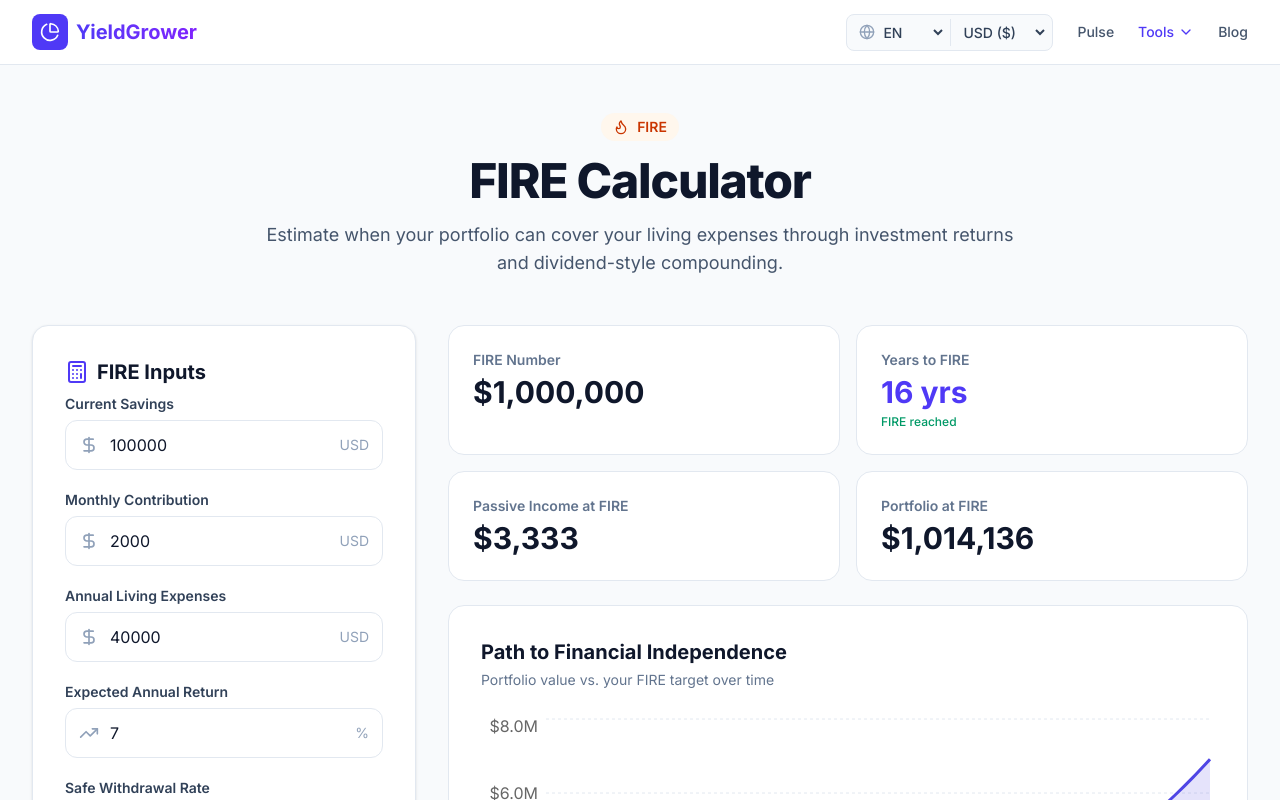
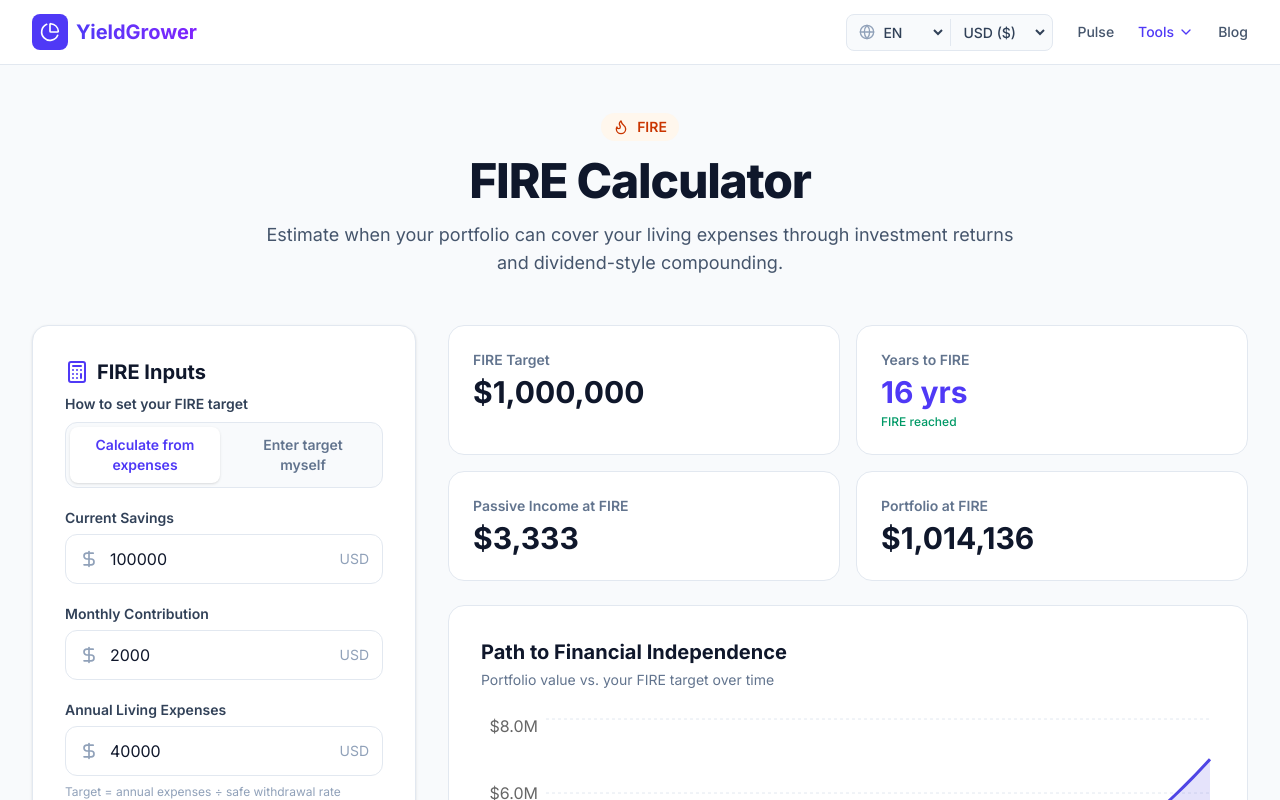
Before and after one commit to taehunt/dividend-calculator, a Next.js app: page /fire in a window 1280 px wide. Shown: the top 800 px of the page. Built offline with nearby package versions, Linux system fonts and the light colour scheme.

Commit message:
Allow manual FIRE target amount

```diff
--- a/src/app/fire/page.tsx
+++ b/src/app/fire/page.tsx
@@ -24,6 +24,8 @@ import NumberField from "@/components/NumberField";
 import CurrencyIcon from "@/components/CurrencyIcon";
 import { useMoneyValue } from "@/hooks/useMoneyValue";
 
+type TargetMode = "auto" | "manual";
+
 const copy = {
   en: {
     title: "FIRE Calculator",
@@ -37,7 +39,7 @@ const copy = {
     safeWithdraw: "Safe Withdrawal Rate",
     maxYears: "Max Years to Project",
     years: "Yrs",
-    fireNumber: "FIRE Number",
+    fireNumber: "FIRE Target",
     yearsToFire: "Years to FIRE",
     monthlyIncome: "Passive Income at FIRE",
     portfolioAtFire: "Portfolio at FIRE",
@@ -48,9 +50,15 @@ const copy = {
     reached: "FIRE reached",
     notReached: "Not reached in projection window",
     invalidSwr: "Enter a withdrawal rate above 0%",
+    invalidTarget: "Enter a FIRE target above 0",
+    targetMode: "How to set your FIRE target",
+    modeAuto: "Calculate from expenses",
+    modeManual: "Enter target myself",
+    customTarget: "FIRE Target Amount",
+    autoHint: "Target = annual expenses ÷ safe withdrawal rate",
     tipTitle: "How this calculator works",
     tipBody:
-      "Your FIRE number is annual expenses divided by the safe withdrawal rate. The chart projects monthly contributions and compound growth until your portfolio crosses that target.",
+      "Choose automatic target (expenses ÷ withdrawal rate) or type your own FIRE number. The chart projects contributions and growth until your portfolio crosses that target.",
   },
   ko: {
     title: "FIRE 조기은퇴 계산기",
@@ -75,9 +83,15 @@ const copy = {
     reached: "FIRE 도달",
     notReached: "계산 기간 내 미도달",
     invalidSwr: "안전 인출률은 0%보다 커야 합니다",
+    invalidTarget: "FIRE 목표 금액은 0보다 커야 합니다",
+    targetMode: "FIRE 목표 설정 방식",
+    modeAuto: "생활비로 자동 계산",
+    modeManual: "목표 금액 직접 입력",
+    customTarget: "FIRE 목표 금액",
+    autoHint: "목표 = 연간 생활비 ÷ 안전 인출률",
     tipTitle: "계산 방식",
     tipBody:
-      "FIRE 목표 금액 = 연간 생활비 ÷ 안전 인출률입니다. 월 저축과 복리 수익을 반영해 목표가 넘는 시점을 찾습니다.",
+      "생활비÷인출률로 목표를 자동 계산하거나, 원하는 FIRE 목표 금액을 직접 입력할 수 있습니다. 월 저축과 복리로 그 목표에 도달하는 시점을 찾습니다.",
   },
 };
 
@@ -86,19 +100,30 @@ export default function FireCalculatorPage() {
   const [currentSavings, setCurrentSavings] = useMoneyValue(100000);
   const [monthlyContribution, setMonthlyContribution] = useMoneyValue(2000);
   const [annualExpenses, setAnnualExpenses] = useMoneyValue(40000);
+  const [customTarget, setCustomTarget] = useMoneyValue(1_000_000);
   const [expectedReturn, setExpectedReturn] = useState(7);
   const [safeWithdraw, setSafeWithdraw] = useState(4);
   const [maxYears, setMaxYears] = useState(40);
+  const [targetMode, setTargetMode] = useState<TargetMode>("auto");
 
   const t = copy[lang];
   const moneySuffix = currency === "KRW" ? "원" : "USD";
 
+  const calculatedTarget =
+    safeWithdraw > 0 ? annualExpenses / (safeWithdraw / 100) : null;
+
   const result = useMemo(() => {
-    // SWR of 0% makes FIRE number undefined (expenses ÷ 0).
     const swrValid = safeWithdraw > 0;
-    const fireNumber = swrValid
-      ? annualExpenses / (safeWithdraw / 100)
-      : null;
+    let fireNumber: number | null = null;
+
+    if (targetMode === "manual") {
+      fireNumber = customTarget > 0 ? customTarget : null;
+    } else if (swrValid) {
+      fireNumber = annualExpenses / (safeWithdraw / 100);
+    }
+
+    const targetValid =
+      fireNumber !== null && Number.isFinite(fireNumber) && fireNumber > 0;
 
     let balance = currentSavings;
     const monthlyRate = expectedReturn / 100 / 12;
@@ -120,44 +145,47 @@ export default function FireCalculatorPage() {
       rows.push({
         year,
         portfolio: rounded,
-        fireTarget:
-          fireNumber !== null && Number.isFinite(fireNumber)
-            ? Math.round(fireNumber)
-            : null,
+        fireTarget: targetValid ? Math.round(fireNumber!) : null,
       });
 
-      if (
-        fireNumber !== null &&
-        Number.isFinite(fireNumber) &&
-        yearsToFire === null &&
-        balance >= fireNumber
-      ) {
+      if (targetValid && yearsToFire === null && balance >= fireNumber!) {
         yearsToFire = year;
         portfolioAtFire = rounded;
       }
     }
 
+    // Passive income estimate at FIRE
+    let monthlyIncome = Math.round((annualExpenses || 0) / 12);
+    if (targetMode === "manual" && targetValid && swrValid) {
+      monthlyIncome = Math.round((fireNumber! * (safeWithdraw / 100)) / 12);
+    }
+
     return {
-      fireNumber:
-        fireNumber !== null && Number.isFinite(fireNumber)
-          ? Math.round(fireNumber)
-          : null,
+      fireNumber: targetValid ? Math.round(fireNumber!) : null,
       yearsToFire,
       portfolioAtFire:
         yearsToFire === null
           ? Math.round(rows[rows.length - 1]?.portfolio || currentSavings)
           : portfolioAtFire,
-      monthlyIncome: Math.round((annualExpenses || 0) / 12),
+      monthlyIncome,
       rows,
-      swrValid,
+      targetValid,
+      invalidReason:
+        targetMode === "auto" && !swrValid
+          ? ("swr" as const)
+          : targetMode === "manual" && !(customTarget > 0)
+            ? ("target" as const)
+            : null,
     };
   }, [
     annualExpenses,
     currentSavings,
+    customTarget,
     expectedReturn,
     maxYears,
     monthlyContribution,
     safeWithdraw,
+    targetMode,
   ]);
 
   const formatCurrency = (value: number) => {
@@ -179,6 +207,16 @@ export default function FireCalculatorPage() {
     if (Math.abs(value) >= 100_000_000)
       return `₩${(value / 100_000_000).toFixed(1)}억`;
     return `₩${(value / 10_000).toFixed(0)}만`;
+  };
+
+  const selectMode = (mode: TargetMode) => {
+    if (mode === "manual" && calculatedTarget !== null && Number.isFinite(calculatedTarget)) {
+      setCustomTarget(Math.round(calculatedTarget));
+    }
+    if (mode === "auto" && customTarget > 0 && safeWithdraw > 0) {
+      // optional: leave expenses as-is; user may have set custom independently
+    }
+    setTargetMode(mode);
   };
 
   return (
@@ -207,6 +245,37 @@ export default function FireCalculatorPage() {
               <Calculator className="w-6 h-6 text-indigo-600" />
               <h2 className="text-xl font-bold text-slate-900">{t.inputs}</h2>
             </div>
+
+            <div>
+              <p className="block text-sm font-semibold text-slate-700 mb-2">
+                {t.targetMode}
+              </p>
+              <div className="grid grid-cols-2 gap-2 p-1 bg-slate-50 border border-slate-200 rounded-xl">
+                <button
+                  type="button"
+                  onClick={() => selectMode("auto")}
+                  className={`px-3 py-2 rounded-lg text-xs sm:text-sm font-semibold transition-colors ${
+                    targetMode === "auto"
+                      ? "bg-white text-indigo-600 shadow-sm"
+                      : "text-slate-500 hover:text-slate-700"
+                  }`}
+                >
+                  {t.modeAuto}
+                </button>
+                <button
+                  type="button"
+                  onClick={() => selectMode("manual")}
+                  className={`px-3 py-2 rounded-lg text-xs sm:text-sm font-semibold transition-colors ${
+                    targetMode === "manual"
+                      ? "bg-white text-indigo-600 shadow-sm"
+                      : "text-slate-500 hover:text-slate-700"
+                  }`}
+                >
+                  {t.modeManual}
+                </button>
+              </div>
+            </div>
+
             <NumberField
               label={t.currentSavings}
               icon={CurrencyIcon}
@@ -221,6 +290,17 @@ export default function FireCalculatorPage() {
               onChange={setMonthlyContribution}
               suffix={moneySuffix}
             />
+
+            {targetMode === "manual" ? (
+              <NumberField
+                label={t.customTarget}
+                icon={CurrencyIcon}
+                value={customTarget}
+                onChange={setCustomTarget}
+                suffix={moneySuffix}
+              />
+            ) : (
+              <>
                 <NumberField
                   label={t.annualExpenses}
                   icon={CurrencyIcon}
@@ -228,6 +308,10 @@ export default function FireCalculatorPage() {
                   onChange={setAnnualExpenses}
                   suffix={moneySuffix}
                 />
+                <p className="text-xs text-slate-400 -mt-3">{t.autoHint}</p>
+              </>
+            )}
+
             <NumberField
               label={t.expectedReturn}
               icon={TrendingUp}
@@ -259,11 +343,15 @@ export default function FireCalculatorPage() {
                 </p>
                 <p
                   className={`font-bold text-slate-900 ${
-                    result.fireNumber === null ? "text-base leading-snug" : "text-3xl"
+                    result.fireNumber === null
+                      ? "text-base leading-snug"
+                      : "text-3xl"
                   }`}
                 >
                   {result.fireNumber === null
+                    ? result.invalidReason === "swr"
                       ? t.invalidSwr
+                      : t.invalidTarget
                     : formatCurrency(result.fireNumber)}
                 </p>
               </div>
@@ -272,7 +360,7 @@ export default function FireCalculatorPage() {
                   {t.yearsToFire}
                 </p>
                 <p className="text-3xl font-bold text-indigo-600">
-                  {!result.swrValid
+                  {!result.targetValid
                     ? "—"
                     : result.yearsToFire === null
                       ? t.notReached
@@ -344,7 +432,7 @@ export default function FireCalculatorPage() {
                       fill="#4f46e5"
                       strokeWidth={3}
                     />
-                    {result.swrValid && (
+                    {result.targetValid && (
                       <Area
                         type="monotone"
                         dataKey="fireTarget"
```
Lines whose indentation alone changed are shown as unchanged.
